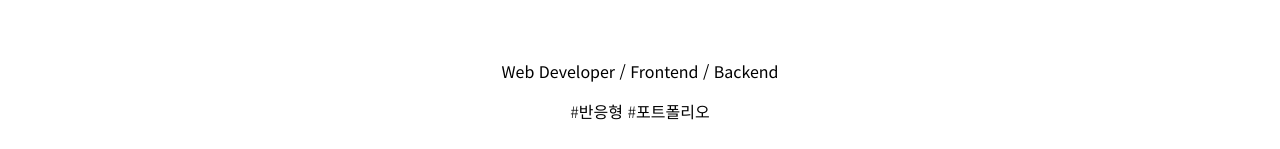
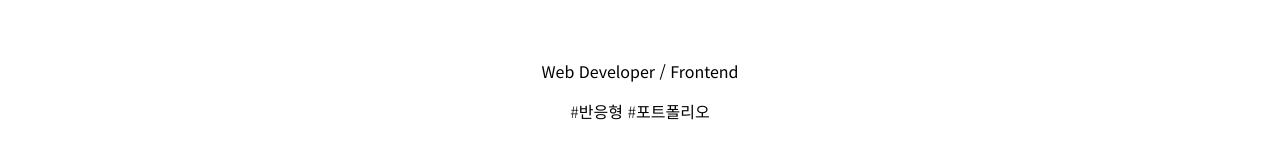
Before and after one commit to TK-moon/portfolio-vue, a Vue app: page / in a window 1280 px wide. Shown: the part 416-565 px from the top of the page. Built offline with nearby package versions, Linux system fonts and the light colour scheme.

Commit message:
:pencil2: 백엔드 키워드 삭제

```diff
--- a/src/views/Landing/main.vue
+++ b/src/views/Landing/main.vue
@@ -5,7 +5,7 @@
 			<br />
 			<span id="name" class="text-bolder">문태경</span>입니다.
 		</h1>
-		<p id="keyword">Web Developer / Frontend / Backend</p>
+		<p id="keyword">Web Developer / Frontend</p>
 		<p id="hashtags">#반응형 #포트폴리오</p>
 	</section>
 </template>
```
